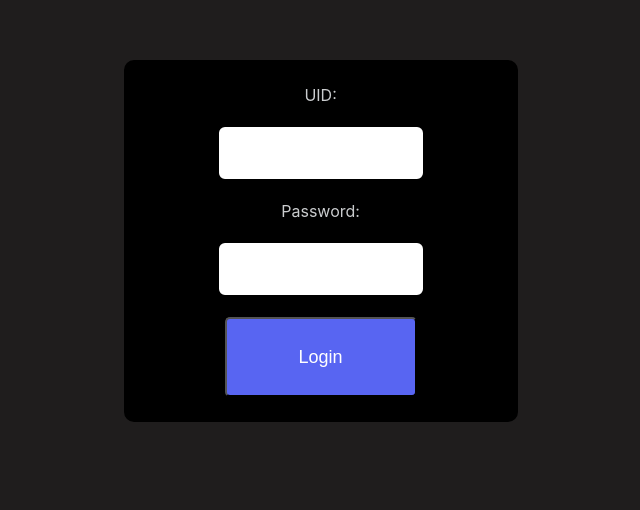
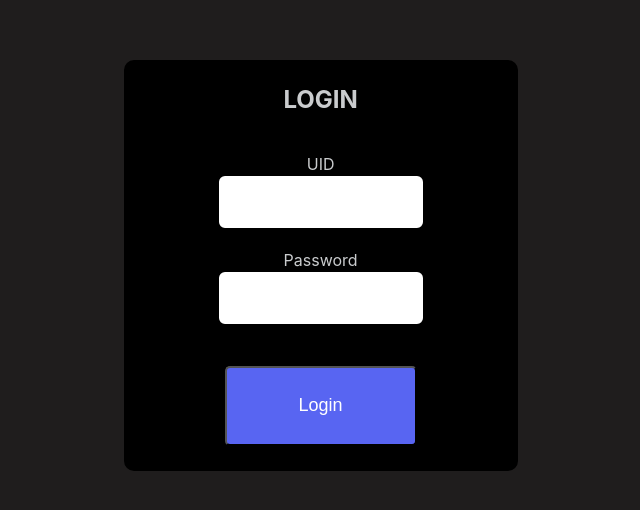
Before and after one commit to IN-Accurate/alumni-portal-rset, a React (Create React App) app in the folder client/: page /login in a window 1280 px wide. Shown: the part 140-650 px from the top of the page, without its empty margins (358-998 px from the left). Built offline with nearby package versions, Linux system fonts and the light colour scheme.

Commit message:
login style

```diff
--- a/client/src/CSS/Login.css
+++ b/client/src/CSS/Login.css
@@ -1,5 +1,6 @@
 .login-page{
     background-color: #1f1d1d;
+    color: #caccce;
     width: 100vw;
     height: 100vh;
     position: fixed;
--- a/client/src/Pages/Login.js
+++ b/client/src/Pages/Login.js
@@ -64,17 +64,15 @@ function Login() {
     <div className='login-page'>
       <div className='login-container '>
         <form>
+          <h2>LOGIN</h2>
           <br />
-          <label>UID:</label>
-          <br />
-          <br />
+          <label>UID</label><br/>
           <input type='text' name='uid' onChange={handleChange} />
           <br />
           <br />
-          <label>Password:</label>
+          <label>Password</label><br/>
+          <input type='password' name='password' onChange={handleChange} />
           <br />
-          <br />
-          <input type='password' name='password' onChange={handleChange} />
           <br />
           <br />
           <button onClick={handlSubmit}>Login</button>
```
